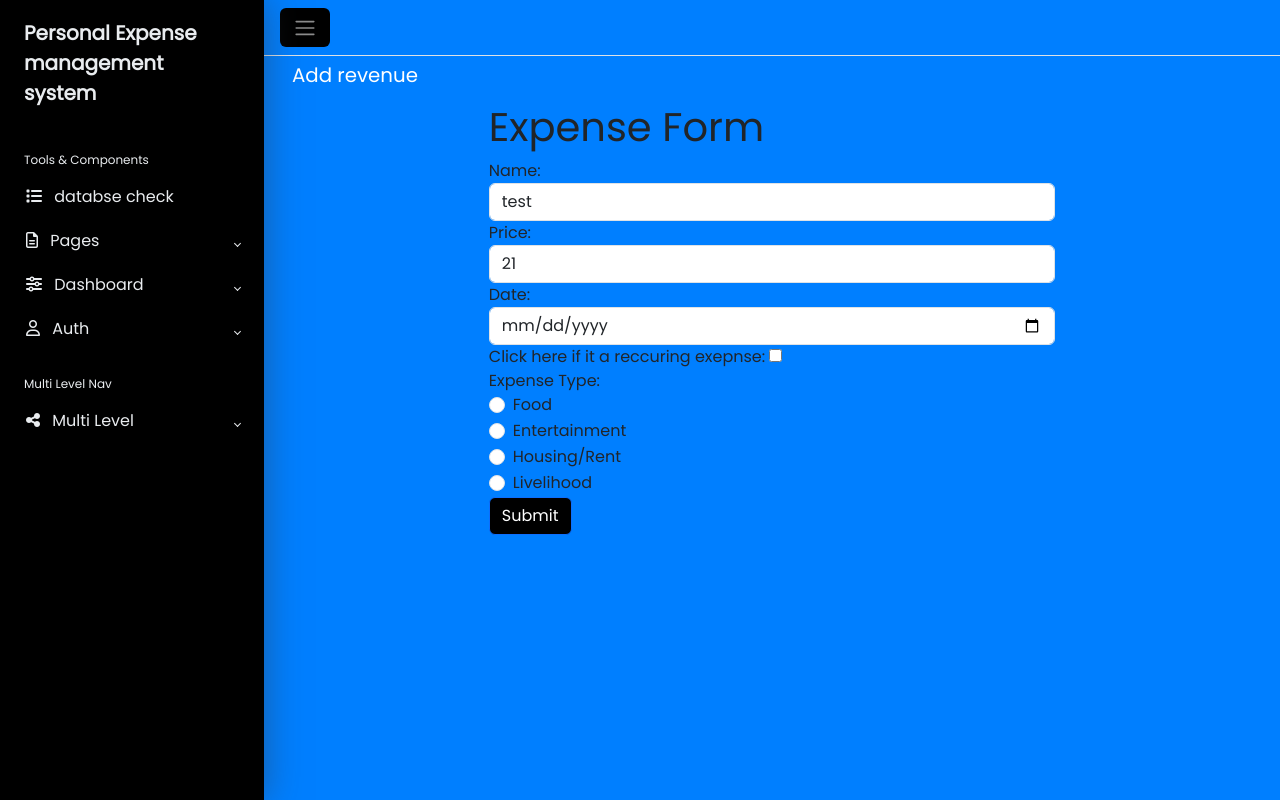
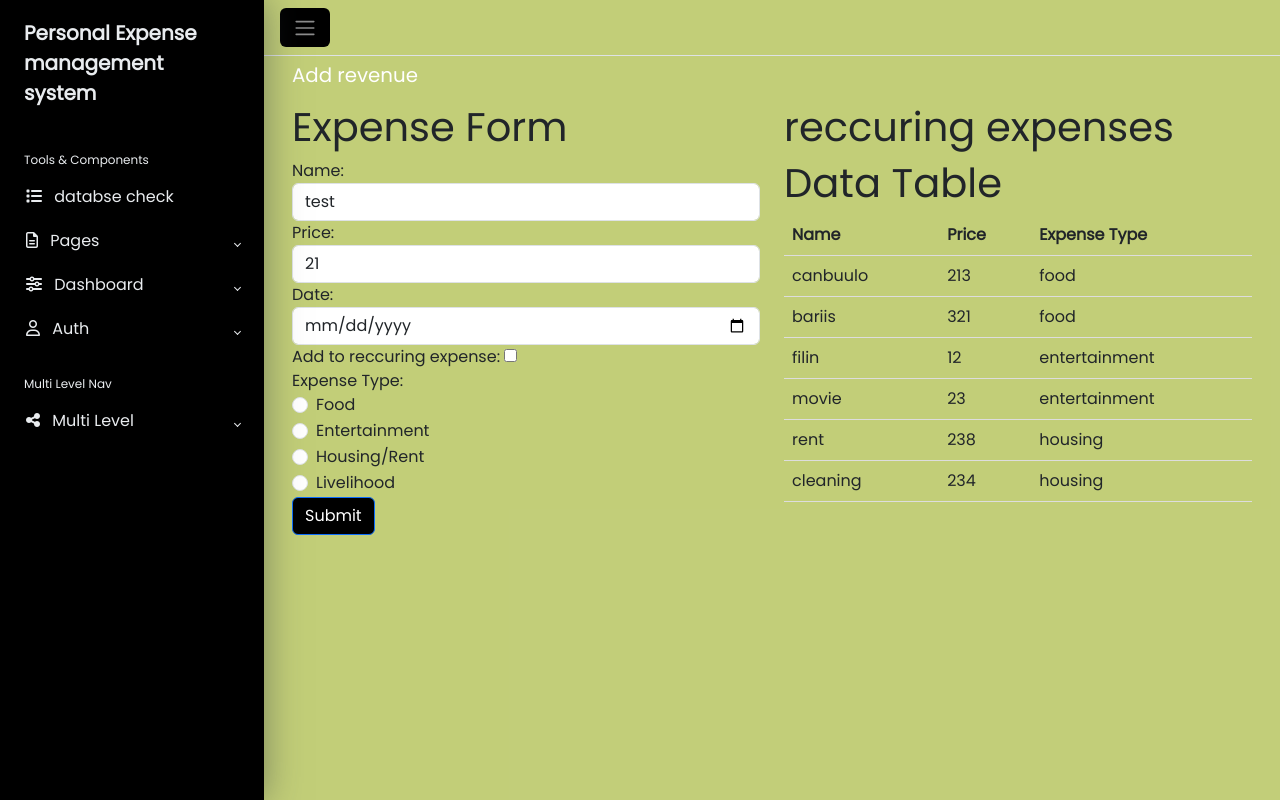
Before and after one commit to yahiko1y/PEMS, a PHP site: page /addExpense.php in a window 1280 px wide. Run offline with PHP 8.4, Linux system fonts and the light colour scheme; data comes from the database, SQL or seed files in the repository; some libraries are stand-ins or nearby versions.

Commit message:
added reccuring data table to Expence

```diff
--- a/addExpense.php
+++ b/addExpense.php
@@ -1,9 +1,33 @@
+<?php
+
+
+include 'connectDB.php';
+
+    // Fetch the data from the database
+    $sql = "SELECT * FROM expense";
+    $stmt = $conn->query($sql);
+
+    // Store the data in an array
+    $rows = $stmt->fetchAll(PDO::FETCH_ASSOC);
+
+
+
+
+?>
+
 <!DOCTYPE html>
 <html lang="en">
 
 <?php include 'header.php';?>
 
 <body>
+
+<script>
+
+  var test = <?php echo json_encode($rows); ?>;
+
+  console.log(test);
+</script>
 <?php include 'sidebar.php';?>
         <!-- Main Component -->
         <div class="main">
@@ -19,9 +43,11 @@
                 <h3>Add revenue</h3>
             </div>
         </div>
-                <div class="container exp">
+        <div class="container">
+            <div class="row">
+                <div class="col-md-6">
                     <h1>Expense Form</h1>
-                    <form action='do.php' method="post">
+                    <form action="do.php" method="post">
                     <div class="form-group">
                         <label for="price">Name:</label>
                         <input type="text" class="form-control" id="price" name="name" value="test" required>
@@ -35,7 +61,7 @@
                         <input type="date" class="form-control" id="date" name="date" >
                       </div>
                       <div class="form-group">
-                          Click here if it a reccuring exepnse: <input type="checkbox" name="r" value=1 default=0>
+                          Add to reccuring expense: <input type="checkbox" name="r" value=1 default=0>
                         </div>
                       <div class="form-group">
                         <label>Expense Type:</label>
@@ -60,6 +86,34 @@
                       <input type="submit" class="btn btn-primary">
                     </form>
                 </div>
+                <div class="col-md-6">
+                    <h1>reccuring expenses</h1>
+                    <h1>Data Table</h1>
+    <table>
+        <tr>
+
+            <th>Name</th>
+            <th>Price</th>
+            <th>Expense Type</th>
+        </tr>
+        <?php
+        // Iterate over the rows and display the data in the table
+        if (!empty($rows)) {
+            foreach ($rows as $row) {
+                echo "<tr>";
+                echo "<td>" . $row["exp"] . "</td>";
+                echo "<td>" . $row["price"] . "</td>";
+                echo "<td>" . $row["exp_type"] . "</td>";
+                echo "</tr>";
+            }
+        } else {
+            echo "<tr><td colspan='6'>No data available</td></tr>";
+        }
+        ?>
+    </table>
+                </div>
+            </div>
+        </div>
     </main>
         </div>
     </div>
--- a/do.php
+++ b/do.php
@@ -23,6 +23,6 @@ $stmt->execute();
 echo"Data Added succefully ";
 
 echo "<script>";
-echo "setTimeout(function(){ window.location.href = 'addExpense.php' }, 3000);";
+echo "setTimeout(function(){ window.location.href = 'addExpense.php' }, 1500);";
 echo "</script>";
 ?>
--- a/reports.php
+++ b/reports.php
@@ -55,7 +55,9 @@ include 'connectDB.php';
                 </div>
                 <div class="container">
                 <div>
-  <canvas id="myChart" width = 100 length = 100></canvas>
+  <div class="chart-container" style="position: relative; height:50vh; width:100vw">
+    <canvas id="myChart"></canvas>
+  </div>
 </div>
 
 <script src="https://cdn.jsdelivr.net/npm/chart.js"></script>
@@ -87,7 +89,7 @@ let total = []
     data: {
       labels: type,
       datasets: [{
-        label: '# of Votes',
+        label: 'Cost of Each of the categories',
         data: total,
          backgroundColor: [
       'rgba(255, 99, 132, 0.6)',
--- a/style.css
+++ b/style.css
@@ -9,7 +9,19 @@
 body {
     font-family: 'Poppins', sans-serif;
     margin: 0;
+    background-color: #ab47;
 
+}
+
+table {
+    border-collapse: collapse;
+    width: 100%;
+}
+
+th, td {
+    padding: 8px;
+    text-align: left;
+    border-bottom: 1px solid #ddd;
 }
 
 h3 {
@@ -63,7 +75,7 @@ li {
     width: 100%;
     overflow: hidden;
     transition: all 0.35s ease-in-out;
-    background-color: #007fff;
+    background-color: #ab47;
 }
 
 .sidebar-logo {
```
Lines whose indentation alone changed are shown as unchanged.
